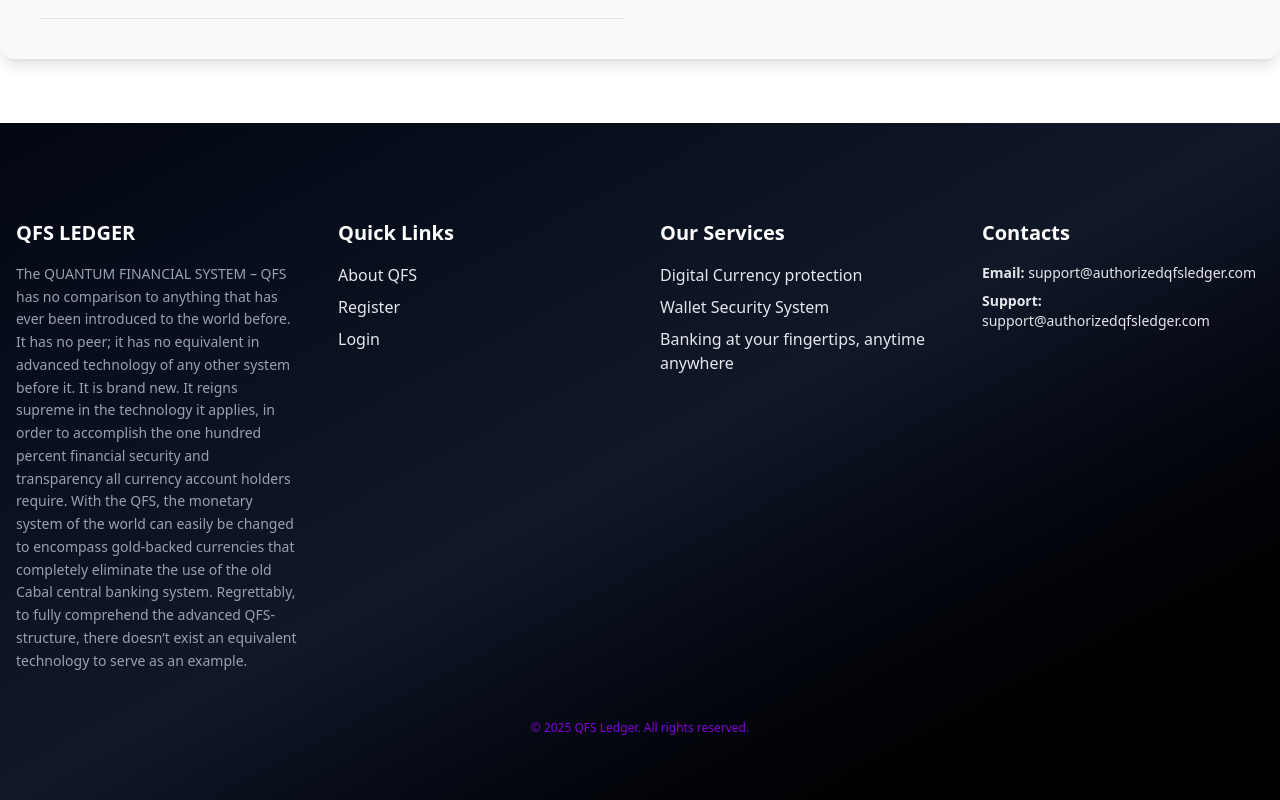
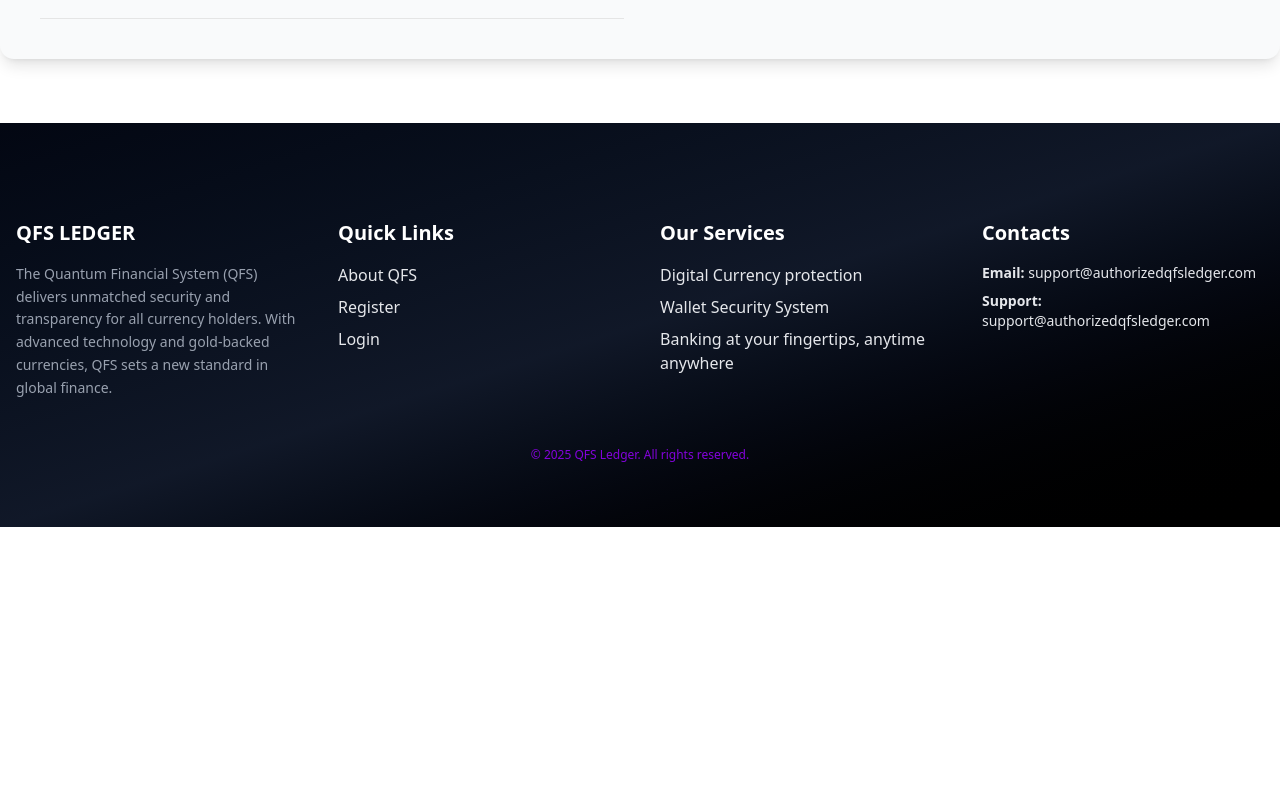
Before and after one commit to rdghostmann/ledgerApp, a Next.js app: page / in a window 1280 px wide. Shown: the part 8296-9096 px from the top of the page. After the commit the page ends 8823 px from the top, so only its background shows below. Built offline with nearby package versions, Linux system fonts and the light colour scheme.

Commit message:
addstuff footer

```diff
--- a/components/Footer/Footer.jsx
+++ b/components/Footer/Footer.jsx
@@ -15,10 +15,21 @@ export default function Footer() {
           viewport={{ once: true }}
         >
           {/* QFS LEDGER */}
+          {/* <div>
+            <h3 className="text-xl font-bold mb-4 text-white">QFS LEDGER</h3>
+            <p className="text-gray-400 text-sm leading-relaxed">
+              The QUANTUM FINANCIAL SYSTEM – QFS has no comparison to anything that has ever been introduced to the world before. It has no peer; it has no equivalent in advanced technology of any other system before it.
+              It is brand new. It reigns supreme in the technology it applies, in order to accomplish the one hundred percent financial security and transparency all currency account holders require.
+            </p>
+            <p className="text-gray-400 text-sm leading-relaxed">
+              With the QFS, the monetary system of the world can easily be changed to encompass gold-backed currencies that completely eliminate the use of the old Cabal central banking system.
+              Regrettably, to fully comprehend the advanced QFS-structure, there doesn’t exist an equivalent technology to serve as an example.
+            </p>
+          </div> */}
           <div>
             <h3 className="text-xl font-bold mb-4 text-white">QFS LEDGER</h3>
             <p className="text-gray-400 text-sm leading-relaxed">
-              The QUANTUM FINANCIAL SYSTEM – QFS has no comparison to anything that has ever been introduced to the world before. It has no peer; it has no equivalent in advanced technology of any other system before it. It is brand new. It reigns supreme in the technology it applies, in order to accomplish the one hundred percent financial security and transparency all currency account holders require. With the QFS, the monetary system of the world can easily be changed to encompass gold-backed currencies that completely eliminate the use of the old Cabal central banking system. Regrettably, to fully comprehend the advanced QFS-structure, there doesn’t exist an equivalent technology to serve as an example.
+              The Quantum Financial System (QFS) delivers unmatched security and transparency for all currency holders. With advanced technology and gold-backed currencies, QFS sets a new standard in global finance.
             </p>
           </div>
           {/* Quick Links */}
```
